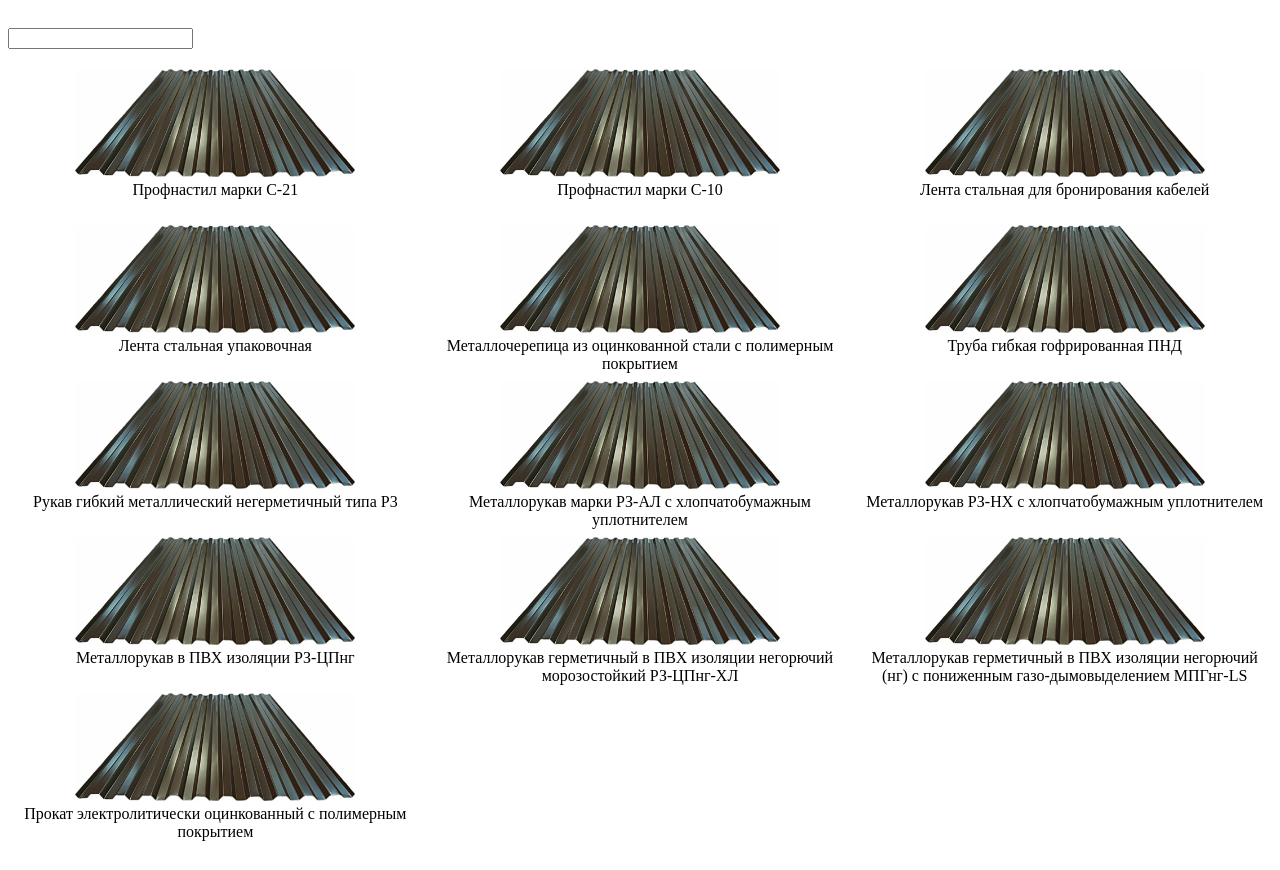
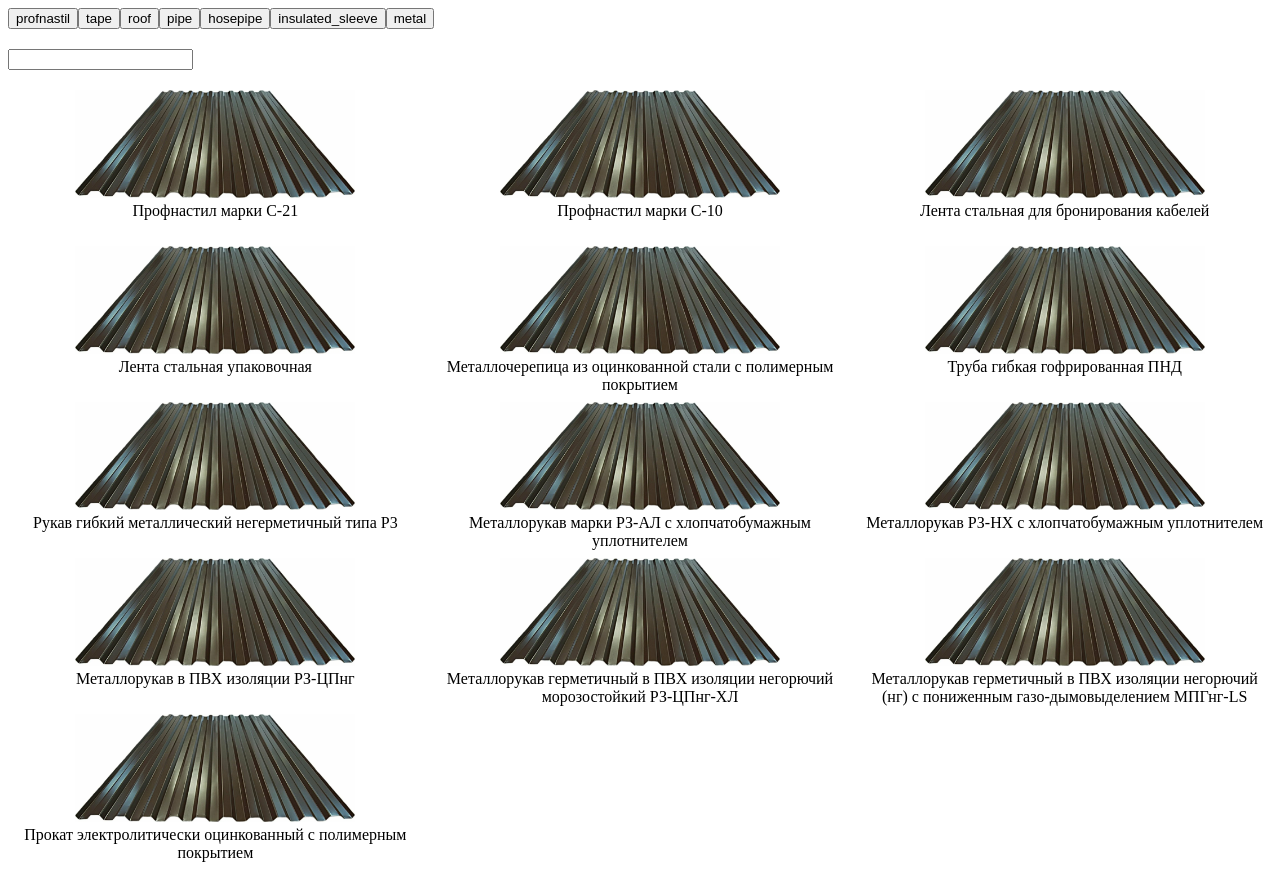
Before and after one commit to Poolryz/site_metes_react, a React (Vite) app: page / in a window 1280 px wide. Before the commit the page ends 849 px from the top, so only its background shows below. Built offline with nearby package versions, Linux system fonts and the light colour scheme.

Commit message:
Рефакторинг кода. *Добавление и перенос смены категории в отдельную функцию и файл.

```diff
--- a/src/components/layout/CatalogComponent/CatalogComponent.jsx
+++ b/src/components/layout/CatalogComponent/CatalogComponent.jsx
@@ -1,24 +1,45 @@
 import { useEffect, useState } from 'react'
 import data from '../../../data.json'
-import searchFunction from '../../../utils/helpers'
+import { changeCategory, searchFunction } from '../../../utils/helpers'
 import SearchInput from '../../ui/SearchInput/SearchInput.jsx'
 import CardComponent from '../CardComponent/CardComponent'
 function CatalogComponent() {
     let [search, setSearch] = useState('')
     let [searchProducts, setSearchProducts] = useState([])
+    let [category, setCategory] = useState('')
     useEffect(() => {
         searchFunction(searchProducts, setSearchProducts, search, data.products)
     }, [search])
+    useEffect(() => {
+        changeCategory(category, data, setSearchProducts)
+    }, [category])
+
+    let categorys = [
+        ...new Set(data.products.map((product) => product.category)),
+    ]
 
     return (
         <>
+            {categorys.map((category) => (
+                <button
+                    onClick={(e) => {
+                        setCategory(e.target.innerText)
+                    }}
+                    key={category}
+                >
+                    {category}
+                </button>
+            ))}
+            <br />
             <SearchInput
                 search={search}
                 setSearch={setSearch}
             />
             <div className="cards">
                 <CardComponent
-                    products={!search ? data.products : searchProducts}
+                    products={
+                        !search && !category ? data.products : searchProducts
+                    }
                 />
             </div>
         </>
--- a/src/utils/helpers.jsx
+++ b/src/utils/helpers.jsx
@@ -4,11 +4,16 @@ function searchFunction(searchProducts, setSearchProducts, search, products) {
     }
     let searchLower = search.toLowerCase()
     setSearchProducts((prev) => {
-        let array = products.filter((product) => {
+        let array = searchProducts.filter((product) => {
             let nameLower = product.name.toLowerCase()
             return nameLower.includes(searchLower)
         })
         return array
     })
 }
-export default searchFunction
+function changeCategory(category, data, setSearchProducts) {
+    let array = data.products.filter((product) => product.category == category)
+    setSearchProducts(array)
+}
+
+export { changeCategory, searchFunction }
```
